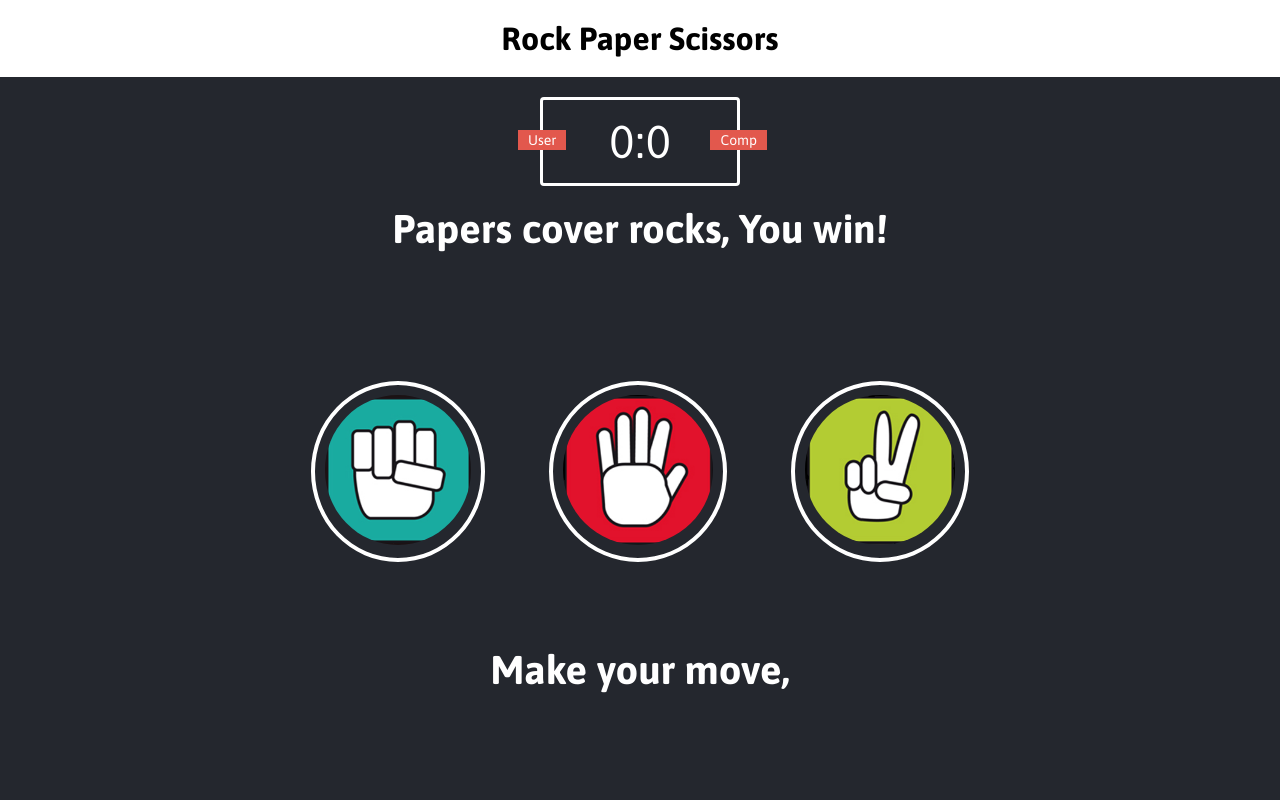
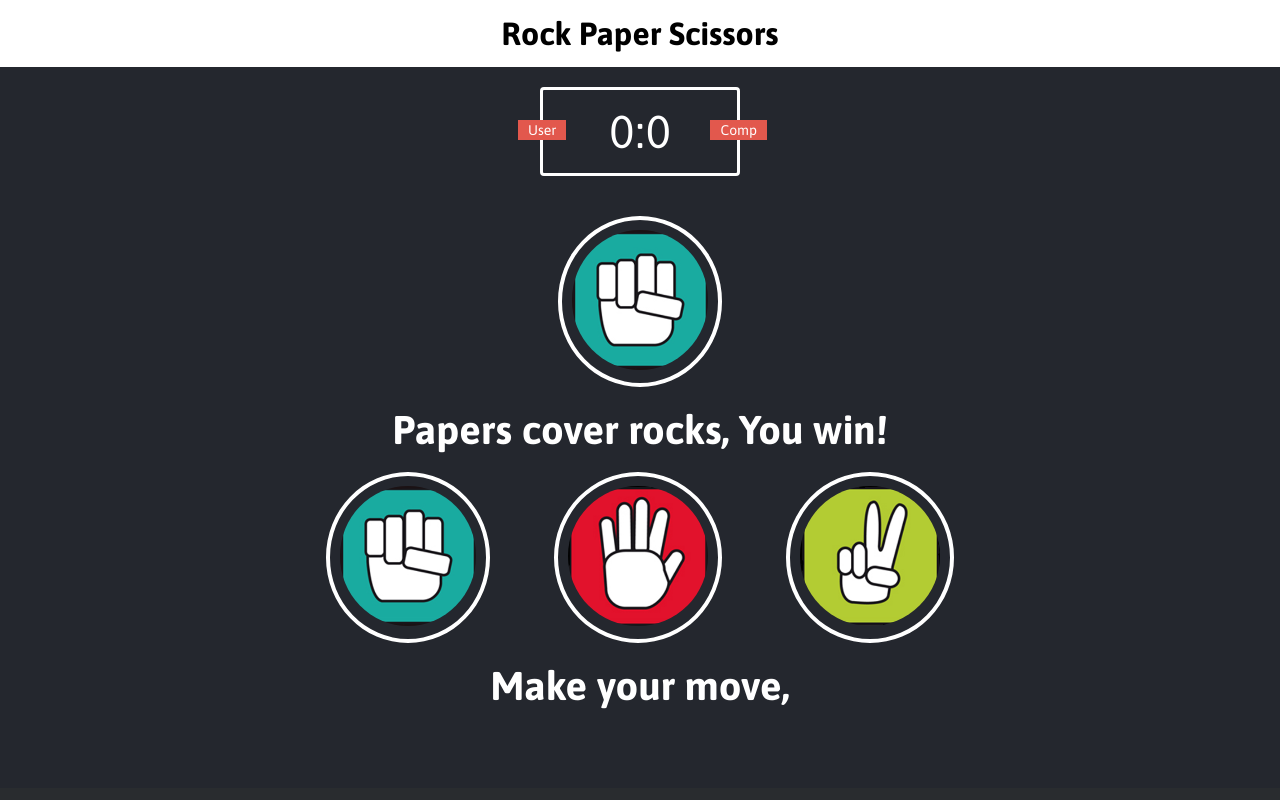
Before and after one commit to Adnanarodiya/Rock-Paper-Scissor-Game, a plain HTML site: page index.html in a window 1280 px wide. Shown: the top 800 px of the page. Drawn offline with Linux system fonts and the light colour scheme.

Commit message:
Now displaying Choice of Computer

```diff
--- a/app.js
+++ b/app.js
@@ -7,10 +7,12 @@ const result_p = document.querySelector(".result > p");
 const rock_div = document.getElementById("r");
 const paper_div = document.getElementById("p");
 const scissor_div = document.getElementById("s");
+var myPix = new Array("image/rock.png","image/paper.png","image/scissor.png");
 
 function getComputerChoice() {
   const choices = ["r", "p", "s"];
   const randomNumber = Math.floor(Math.random() * 3);
+  document.getElementById("computer_choice").src = myPix[randomNumber];
   return choices[randomNumber];
 }
 
--- a/index.html
+++ b/index.html
@@ -21,22 +21,25 @@
       <div id="comp-lable" class="badge">Comp</div>
       <span id="user-score">0</span>:<span id="comp-score">0</span>
     </div>
-
+    <div class="choices">
+      <div class="choice" id="r">
+        <img class="img-br" src="image/rock.png" id="computer_choice" height="140px" alt="" />
+      </div>
+    </div>
     <div class="result">
       <p>Papers cover rocks, You win!</p>
     </div>
-
     <div class="choices">
       <div class="choice" id="r">
-        <img class="img-br" src="image/rock.png" height="150px" alt="" />
+        <img class="img-br" src="image/rock.png" height="140px" alt="" />
       </div>
 
       <div class="choice" id="p">
-        <img class="img-br" src="image/paper.png" height="150px" alt="" />
+        <img class="img-br" src="image/paper.png" height="140px" alt="" />
       </div>
 
       <div class="choice" id="s">
-        <img class="img-br" src="image/scissor.png" height="150px" alt="" />
+        <img class="img-br" src="image/scissor.png" height="140px" alt="" />
       </div>
     </div>
 
--- a/stylesheet.css
+++ b/stylesheet.css
@@ -13,7 +13,7 @@ body {
 
 header {
   background: white;
-  padding: 20px;
+  padding: 15px;
 }
 
 header > h1 {
@@ -62,7 +62,7 @@ header > h1 {
 }
 
 .choices {
-  margin-top: 50px;
+  /* margin-top: 50px; */
   text-align: center;
 }
 
@@ -77,7 +77,7 @@ margin: 80px 0 60px 0; */
   border-radius: 50%;
   display: inline-block;
   padding: 10px;
-  margin: 80px 30px 60px 30px;
+  margin: 20px 30px 20px 30px;
   transition: all 0.5s ease;
 }
 
@@ -89,7 +89,7 @@ margin: 80px 0 60px 0; */
 #action-mesasge {
   color: white;
   text-align: center;
-  margin-top: 25px;
+  /* margin-top: 25px; */
   font-size: 40px;
   font-weight: bold;
 }
@@ -123,7 +123,7 @@ footer {
   font: bold 16px sans-serif;
 
   padding: 55px 50px;
-  margin-top: 130px;
+  margin-top: 80px;
 }
 
 .footer-distributed .footer-left,
```
